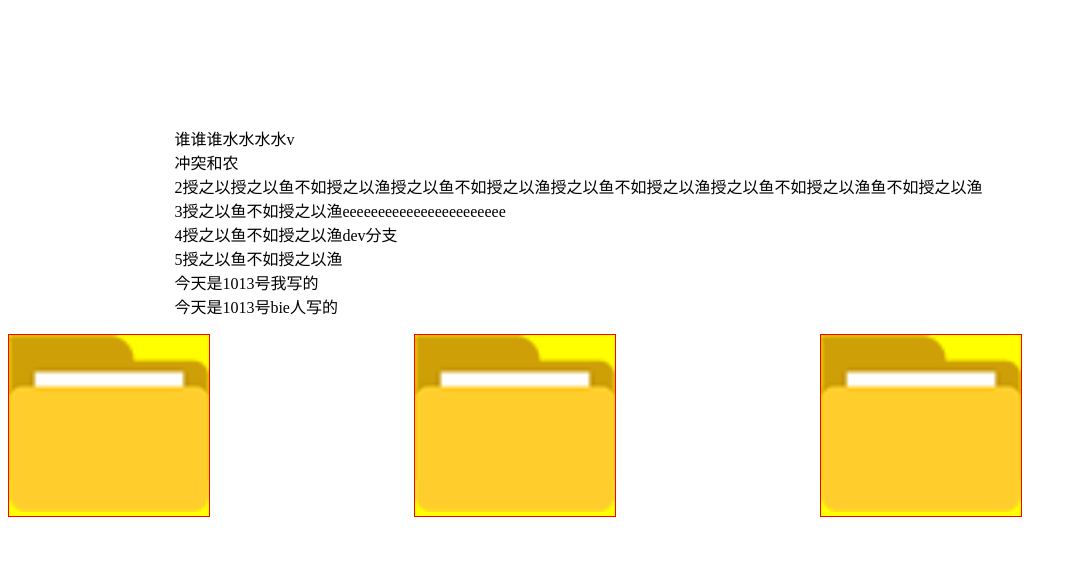
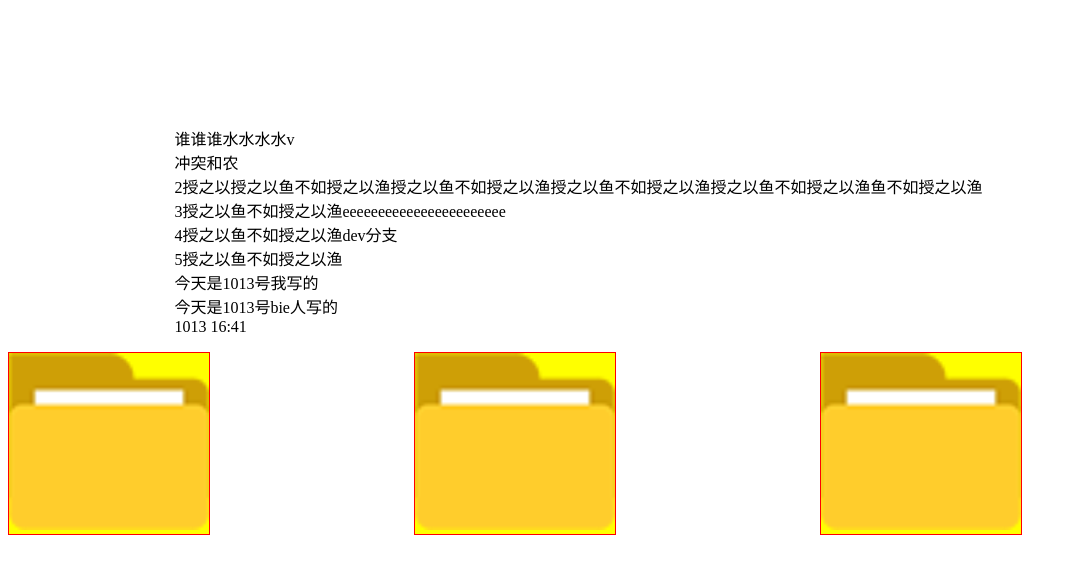
Before and after one commit to yezizi/we, a plain HTML site: page index.html in a window 1280 px wide. Shown: the whole page, without its empty margins (0-1077 px from the left). Drawn offline with Linux system fonts and the light colour scheme.

Commit message:
mistakes

```diff
--- a/index.html
+++ b/index.html
@@ -67,6 +67,7 @@
       <li>今天是1013号我写的</li>
       <li>今天是1013号bie人写的</li>
 <!-- >>>>>>> 7783b6a76344010319a24ed938be5f8d73292d6a -->
+      <li>1013   16:41</li>
   </ul>
    <div class="first ">
            <img src="directory.png" width="200px">
```
